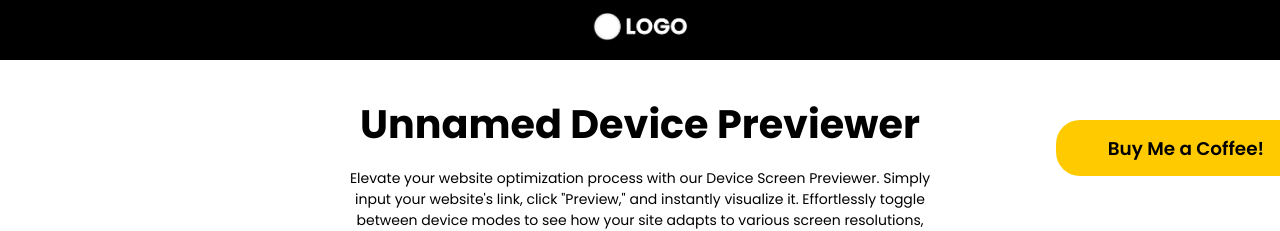
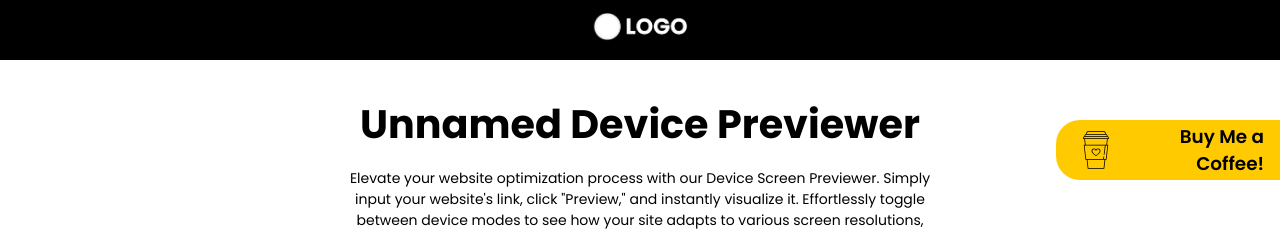
Before and after one commit to unnamed-lab/device-previewer, a React (Vite) app: page / in a window 1280 px wide. Shown: the top 231 px of the page. Built offline with nearby package versions, Linux system fonts and the light colour scheme.

Commit message:
Extra Modification

```diff
--- a/src/components/Donate.jsx
+++ b/src/components/Donate.jsx
@@ -9,7 +9,11 @@ const Donate = () => {
         rel="noopener noreferrer"
         className="buy-me-a-coffee"
       >
-        <span className="icon"></span>
+        <span className="icon">
+          <svg data-name="Layer 1" id="Layer_1" viewBox="0 0 128 128" xmlns="http://www.w3.org/2000/svg">
+            <title/><path d="M69.32,59.82A6.43,6.43,0,0,0,64,62.73a6.43,6.43,0,0,0-5.32-2.91,6.7,6.7,0,0,0-6.51,6.87s0,.39,0,.57l0,.2C52.7,72.88,62.37,79,63.47,79.7a1,1,0,0,0,1.06,0c1.1-.68,10.77-6.82,11.26-12.23,0,0,0-.27,0-.39s0-.39,0-.39A6.7,6.7,0,0,0,69.32,59.82ZM73.82,67c0,.08,0,.24,0,.29-.32,3.54-6.75,8.4-9.8,10.38-3-2-9.48-6.84-9.8-10.39V67.1c0-.12,0-.4,0-.41a4.7,4.7,0,0,1,4.51-4.87A4.59,4.59,0,0,1,63,65.41a1,1,0,0,0,1.94,0,4.59,4.59,0,0,1,4.35-3.59,4.7,4.7,0,0,1,4.51,4.85Z"/><path d="M94.74,27.22l-.36-2.3a4.26,4.26,0,0,0-3.78-3.74L89.53,17c-.45-1.76-2.4-3-4.73-3H43.2c-2.33,0-4.28,1.24-4.73,3L37.4,21.18a4.26,4.26,0,0,0-3.78,3.74l-.36,2.3a4.67,4.67,0,0,0-3.38,3.91l-.37,2.37a1,1,0,0,0,.23.81,1,1,0,0,0,.76.35h2.17L34.46,50h-2a1,1,0,0,0-.74.33,1,1,0,0,0-.25.78l4.27,38.27a1,1,0,0,0,1,.88h2.47l2.68,22.86a1,1,0,0,0,1,.89h42.3a1,1,0,0,0,1-.89l2.68-22.86H91a1,1,0,0,0,1-.88l4.52-38.27a1,1,0,0,0-.24-.78,1,1,0,0,0-.75-.33h-2l1.79-15.32H97.5a1,1,0,0,0,.76-.35,1,1,0,0,0,.23-.81l-.37-2.37A4.67,4.67,0,0,0,94.74,27.22ZM40.4,17.51c.22-.84,1.45-1.5,2.8-1.5H84.8c1.35,0,2.58.66,2.8,1.5l.93,3.64H39.47Zm-2.72,5.64H90.32a2.28,2.28,0,0,1,2.09,2.08l.28,1.86H35.3l.29-1.86A2.28,2.28,0,0,1,37.68,23.15ZM84.26,112H43.74L41.19,90.24H86.81Zm5.89-23.75H85.07l.8-6.12a1,1,0,1,0-2-.25l-.83,6.37H37.61L33.56,52H87.72L84.63,75.7a1,1,0,0,0,.87,1.12h.13a1,1,0,0,0,1-.87l3.11-24h4.7ZM91.53,50H36.47L34.68,34.66H93.32ZM31.67,32.66l.19-1.22a2.56,2.56,0,0,1,2.36-2.35H93.78a2.56,2.56,0,0,1,2.36,2.35l.19,1.22Z"/>
+            </svg>
+        </span>
         Buy Me a Coffee!
       </a>
     </div>
--- a/src/styling/css/donate.css
+++ b/src/styling/css/donate.css
@@ -22,7 +22,7 @@
   top: 15%;
   width: 15%;
   height: 2.5rem;
-  padding: 8px 16px;
+  padding: 10px 16px;
   background-color: #ffd900;
   text-align: right;
   border-radius: 24px 0 0 24px;
@@ -30,9 +30,21 @@
   animation: donate-glow 2s infinite ease-in-out;
 }
 .donate .buy-me-a-coffee {
+  display: flex;
+  align-items: center;
+  justify-content: center;
   font-size: 1.15rem;
   color: #000000;
   margin-left: auto;
 }
+.donate .buy-me-a-coffee .icon {
+  width: 3rem;
+  height: 3rem;
+}
+.donate .buy-me-a-coffee .icon svg {
+  width: inherit;
+  height: auto;
+  margin: 0;
+}
 
 /*# sourceMappingURL=donate.css.map */
--- a/src/styling/css/index.css
+++ b/src/styling/css/index.css
@@ -285,6 +285,7 @@
   height: auto;
   margin-left: auto;
   margin-right: auto;
+  pointer-events: none;
 }
 .preview .canvas img.desktop-mockup {
   width: 100%;
--- a/src/styling/scss/donate.scss
+++ b/src/styling/scss/donate.scss
@@ -24,7 +24,7 @@
   top: 15%;
   width: 15%;
   height: 2.5rem;
-  padding: 8px 16px;
+  padding: 10px 16px;
   background-color: #ffd900;
   text-align: right;
   border-radius: 24px 0 0 24px;
@@ -32,8 +32,22 @@
   animation: donate-glow 2s infinite ease-in-out;
 
   .buy-me-a-coffee {
+    display: flex;
+    align-items: center;
+    justify-content: center;
     font-size: 1.15rem;
     color: $black;
     margin-left: auto;
+
+    .icon {
+      width: 3rem;
+      height: 3rem;
+
+      svg {
+        width: inherit;
+        height: auto;
+        margin: 0;
+      }
+    }
   }
 }
--- a/src/styling/scss/section/_main.scss
+++ b/src/styling/scss/section/_main.scss
@@ -133,6 +133,7 @@
       height: auto;
       margin-left: auto;
       margin-right: auto;
+      pointer-events: none;
 
       &.desktop-mockup {
         width: 100%;
```
Also changed, not shown: 2 other files (tests, documents, lock files or other folders).
